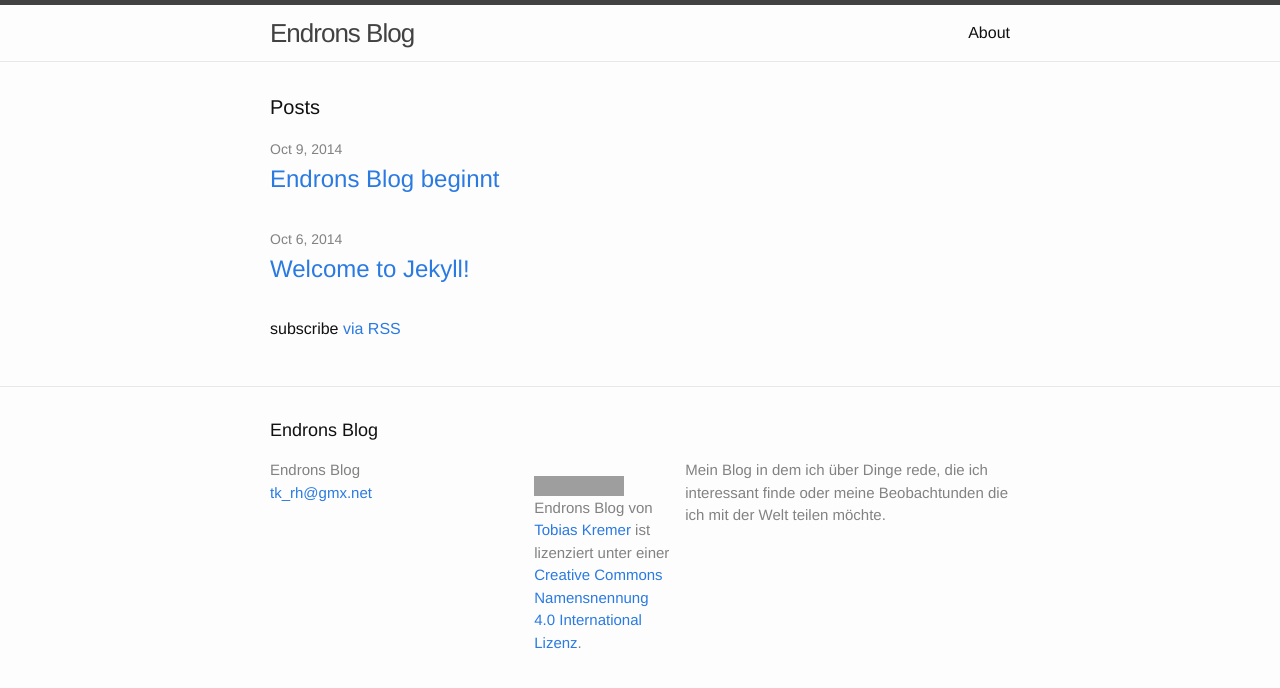
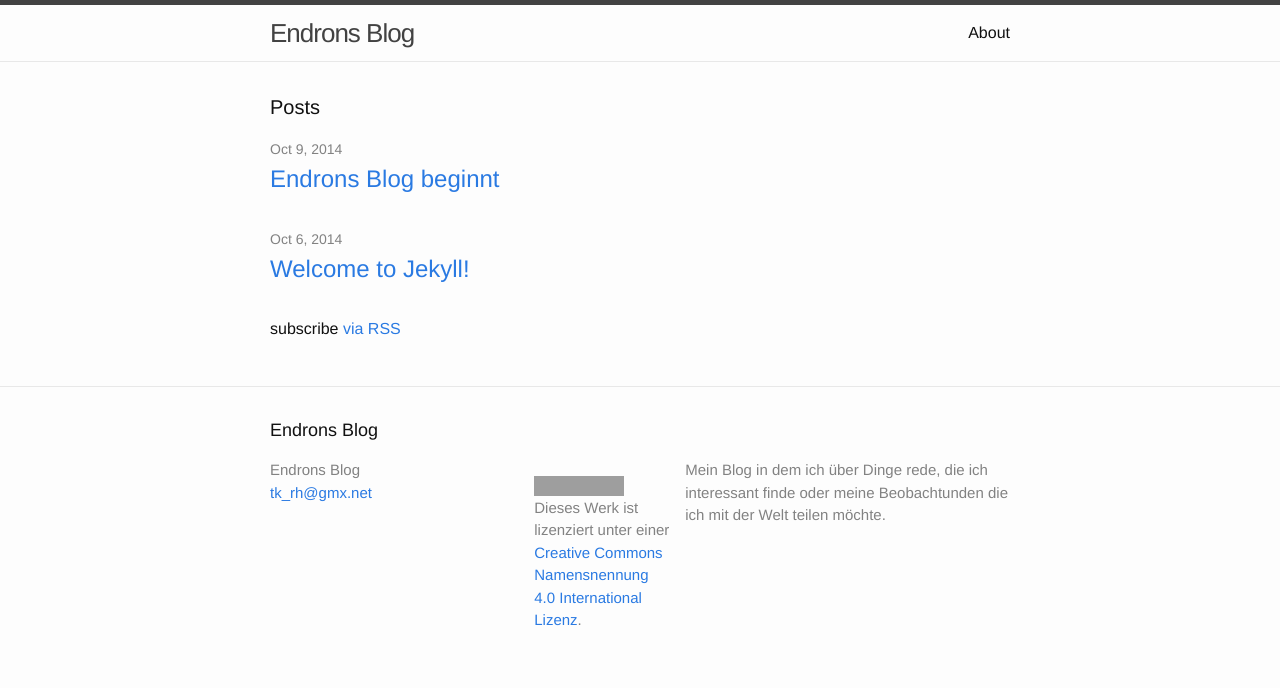
Before and after one commit to Endron/endron.github.io, a Jekyll site: the page built from index.html, in a window 1280 px wide. Shown: the top 688 px of the page. Built offline with Jekyll 4.4.1, drawn with Linux system fonts in a browser that asks for light colours; grey boxes are pictures that could not be loaded.

Commit message:
Kürzere Fassung der Lizenz

```diff
--- a/_includes/footer.html
+++ b/_includes/footer.html
@@ -43,7 +43,7 @@
           </li>
           {% endif %}
         </ul>
-        <a rel="license" href="http://creativecommons.org/licenses/by/4.0/"><img alt="Creative Commons Lizenzvertrag" style="border-width:0" src="https://i.creativecommons.org/l/by/4.0/88x31.png" /></a><br /><span xmlns:dct="http://purl.org/dc/terms/" href="http://purl.org/dc/dcmitype/Text" property="dct:title" rel="dct:type">Endrons Blog</span> von <a xmlns:cc="http://creativecommons.org/ns#" href="http://endron.github.io" property="cc:attributionName" rel="cc:attributionURL">Tobias Kremer</a> ist lizenziert unter einer <a rel="license" href="http://creativecommons.org/licenses/by/4.0/">Creative Commons Namensnennung 4.0 International Lizenz</a>.
+        <a rel="license" href="http://creativecommons.org/licenses/by/4.0/"><img alt="Creative Commons Lizenzvertrag" style="border-width:0" src="https://i.creativecommons.org/l/by/4.0/88x31.png" /></a><br />Dieses <span xmlns:dct="http://purl.org/dc/terms/" href="http://purl.org/dc/dcmitype/Text" rel="dct:type">Werk</span> ist lizenziert unter einer <a rel="license" href="http://creativecommons.org/licenses/by/4.0/">Creative Commons Namensnennung 4.0 International Lizenz</a>.
       </div>
 
       <div class="footer-col  footer-col-3">
```
